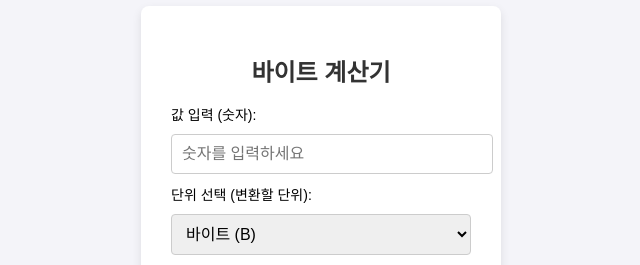
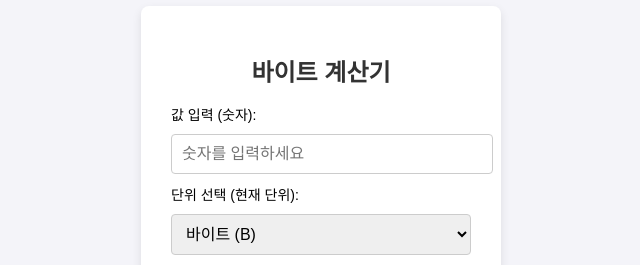
Before and after one commit to dragonchan85/byte-calculator, a plain HTML site: page index.html in a window 1280 px wide. Shown: the part 177-442 px from the top of the page, 319-959 px from the left. Drawn offline with Linux system fonts and the light colour scheme.

Commit message:
Add files via upload

```diff
--- a/index.html
+++ b/index.html
@@ -74,7 +74,7 @@
         <label for="value">값 입력 (숫자):</label>
         <input type="number" id="value" placeholder="숫자를 입력하세요" />
 
-        <label for="fromUnit">단위 선택 (변환할 단위):</label>
+        <label for="fromUnit">단위 선택 (현재 단위):</label>
         <select id="fromUnit">
             <option value="B">바이트 (B)</option>
             <option value="KB">킬로바이트 (KB)</option>
```
